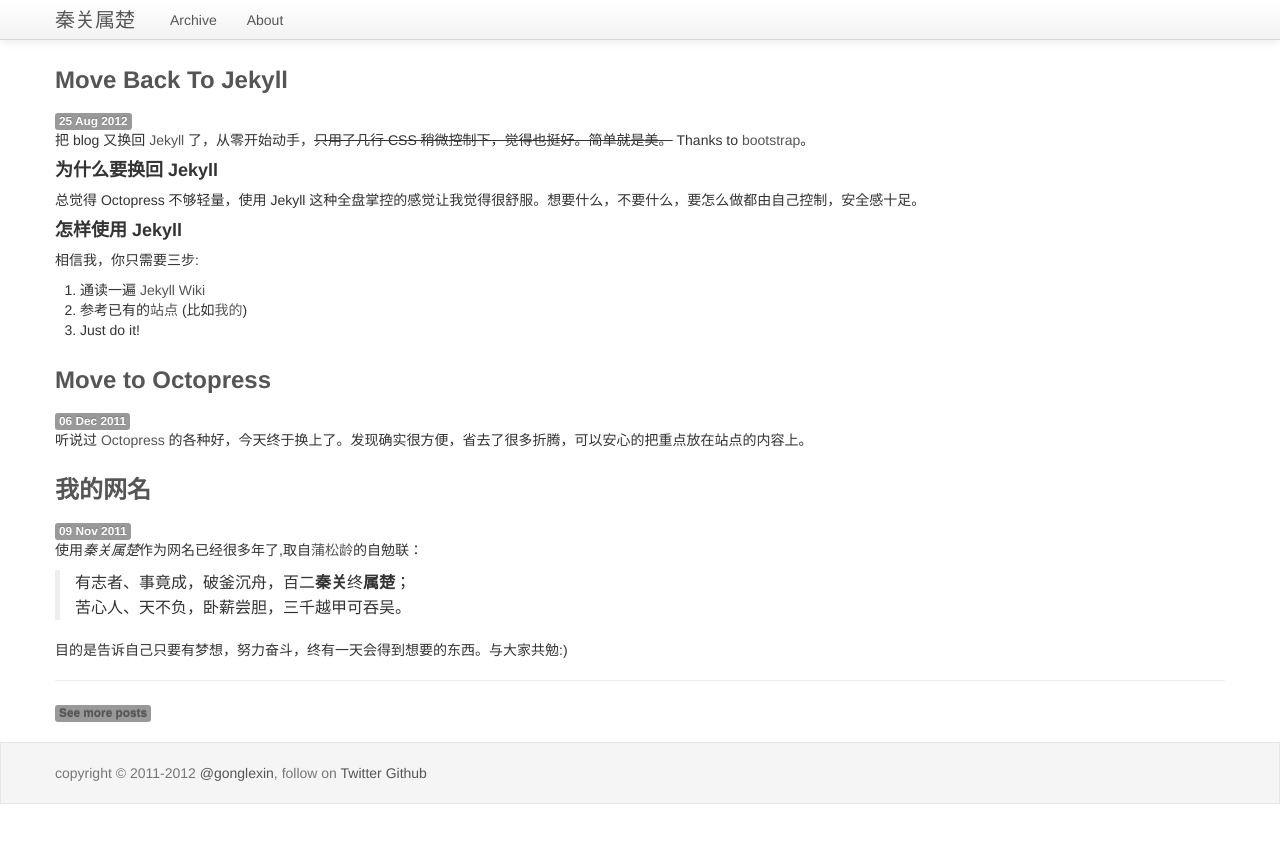
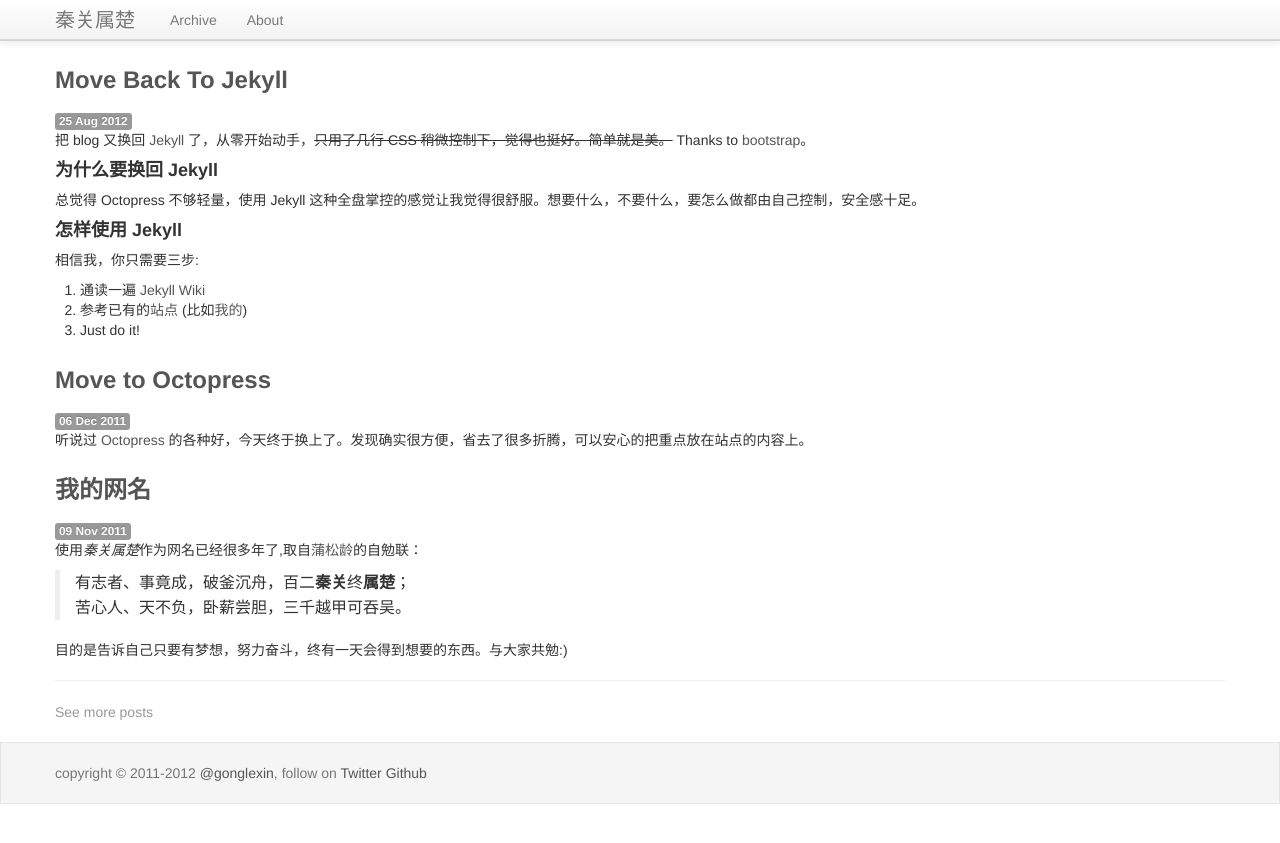
Before and after one commit to gonglexin/gonglexin.github.io, a Jekyll site: the page built from index.html, in a window 1280 px wide. Shown: the top 843 px of the page. Built offline with Jekyll 4.4.1, drawn with Linux system fonts in a browser that asks for light colours; Markdown is read by kramdown in place of the engine named in the settings.

Commit message:
upgrade bootstrap

```diff
--- a/index.html
+++ b/index.html
@@ -15,4 +15,4 @@ layout: default
 {% endfor %}
 
 <hr>
-<span class="label"><a href="/archive.html">See more posts</a></span>
+<a href="/archive.html" class="muted">See more posts</a>
```
Also changed, not shown: assets/css/bootstrap-responsive.min.css, assets/css/bootstrap.min.css, assets/js/bootstrap.min.js.
